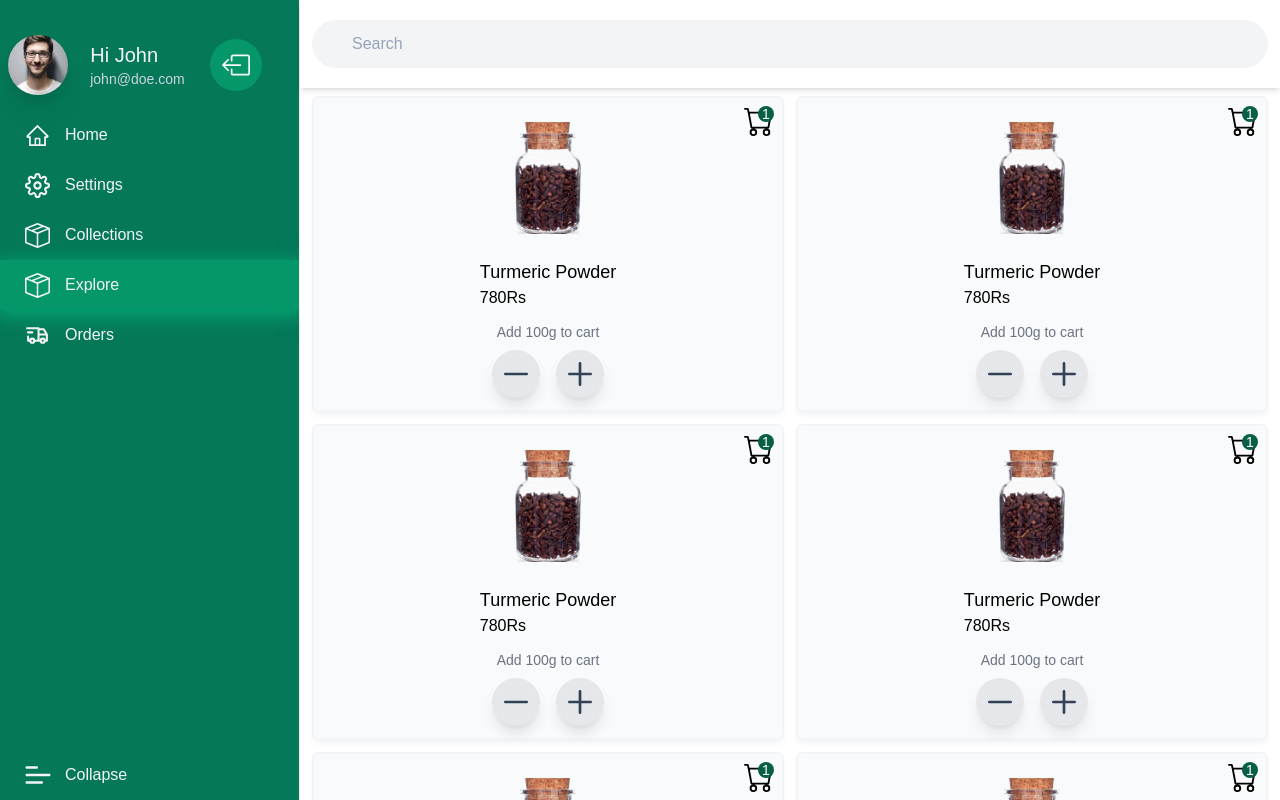
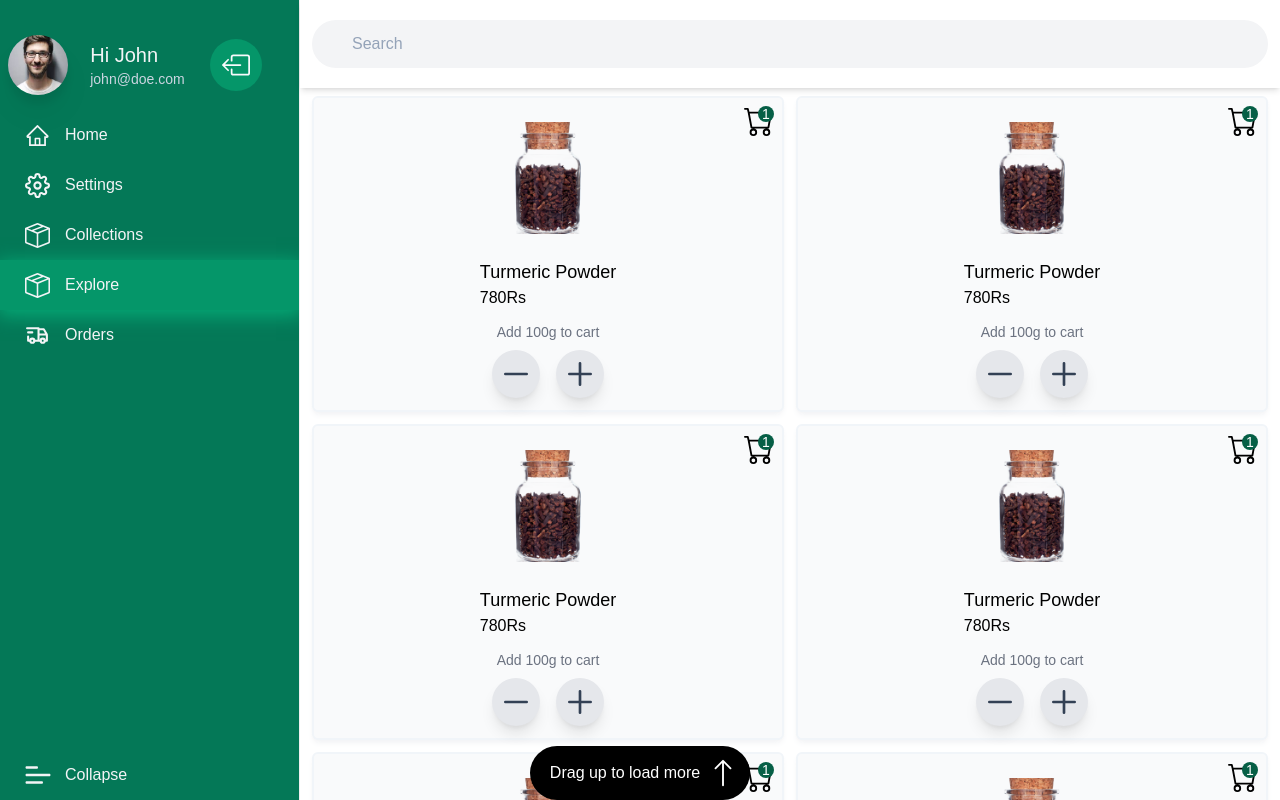
Before and after one commit to kidfromjupiter/taste, a Next.js app in the folder taste-frontend/: page /explore in a window 1280 px wide. Built offline with nearby package versions, Linux system fonts and the light colour scheme.

Commit message:
added pull up to refresh with framer

```diff
--- a/taste-frontend/src/app/explore/page.tsx
+++ b/taste-frontend/src/app/explore/page.tsx
@@ -10,99 +10,184 @@ import React, {
 	useEffect,
 } from "react";
 import { useSpring, animated } from "@react-spring/web";
+import { BsArrowUp } from "react-icons/bs";
 import FramerWrapper from "@/components/FramerWrapper";
-
+import { AiOutlineLoading } from "react-icons/ai";
+import {
+	m,
+	motion,
+	useDragControls,
+	useScroll,
+	useMotionValueEvent,
+	useMotionValue,
+	useTransform,
+	useSpring as framerSpring,
+	AnimatePresence,
+} from "framer-motion";
 type Props = {};
 
 const ExplorePage = (props: Props) => {
 	const ref = useRef<HTMLDivElement>(null);
-	const [style, api] = useSpring(() => ({
-		transform: "translateY(0%)",
-		immediate: true,
-	}));
-	const [scrollUp, setscrollUp] = useState(false);
+	const scrollContainerRef = useRef<HTMLDivElement>(null);
+	const bottomIntersectionDiv = useRef<HTMLDivElement>(null);
+	const [bottom, setBottom] = useState(false);
+	const [textShown, setTextShown] = useState(true);
+	const scrollYValue = useMotionValue(0);
+	const translateY = framerSpring(0, {
+		stiffness: 200,
+		damping: 40,
+	});
+	const dragProgress = useMotionValue(0);
+	const animatedColor = useTransform(
+		dragProgress,
+		[0, -200, -250],
+		["#000000", "#059669", "#d97706"]
+	);
 
-	const headerHeight = 200;
-	const topHeaderHeight = 80;
-	let lastScrollTop = 0;
-	let accumScrollMovement = 0;
-	const UP = 0;
-	const DOWN = 1;
-	let previousDirection = DOWN;
-	let headerTopRevealed = false;
-	const onScroll = useCallback((e: UIEvent<HTMLDivElement>) => {
-		// eslint-disable-next-line no-unused-vars
-		let currentDirection;
-		const scrollDiff = e.currentTarget.scrollTop - lastScrollTop;
-		if (scrollDiff > 0) {
-			currentDirection = DOWN;
+	const [loading, setLoading] = useState(false);
+
+	const { scrollY } = useScroll({
+		container: scrollContainerRef,
+		axis: "y",
+	});
+	useMotionValueEvent(dragProgress, "change", (latest) => {
+		if (latest < -200) {
+			setTextShown(false);
+			setLoading(true);
+		}
+	});
+	useEffect(() => {
+		if (loading == true) {
+			setTimeout(() => {
+				setLoading(false);
+			}, 1000);
+		}
+	}, [loading]);
+	useEffect(() => {
+		if (bottomIntersectionDiv.current) {
+			const observer = new IntersectionObserver(
+				([entry]) => {
+					if (entry.isIntersecting) {
+						setBottom(true);
+					}
+				},
+				{
+					root: scrollContainerRef.current,
+				}
+			);
+			observer.observe(bottomIntersectionDiv.current);
+		}
+	}, []);
+
+	useMotionValueEvent(scrollY, "change", (latest) => {
+		if (scrollYValue.get() == 0) {
+			scrollYValue.set(100);
+		}
+		if (latest > scrollYValue.get()) {
+			//SCROLLING DOWN
+			translateY.set(100);
 		} else {
-			currentDirection = UP;
-			if (e.currentTarget.scrollTop > headerHeight) {
-				if (previousDirection === DOWN) {
-					accumScrollMovement = Math.abs(scrollDiff);
-				}
-				accumScrollMovement += Math.abs(scrollDiff);
-				if (accumScrollMovement > 100) {
-					api({
-						transform: "translate3d(0px, 0px 0px)",
-						immediate: false,
-					});
-					headerTopRevealed = true;
-				}
-			}
+			//SCROLLING UP
+			setBottom(false);
+			setTextShown(true);
+			translateY.set(0);
 		}
+		//check if scroll is at bottom
 
-		if (
-			e.currentTarget.scrollTop > headerHeight - topHeaderHeight &&
-			e.currentTarget.scrollTop <= headerHeight &&
-			!headerTopRevealed &&
-			currentDirection === UP
-		) {
-			api({
-				immediate: true,
-				transform: "translate3d(0px, 0px, 0px)",
-			});
-		} else if (
-			e.currentTarget.scrollTop > headerHeight &&
-			currentDirection === DOWN
-		) {
-			api({
-				immediate: false,
-				transform: "translate3d(0px, -100%, 0px)",
-			});
-			headerTopRevealed = false;
-		} else if (e.currentTarget.scrollTop < headerHeight - topHeaderHeight) {
-			api({
-				immediate: true,
-				transform: "translate3d(0px, 0px, 0px)",
-			});
-			headerTopRevealed = false;
-		}
-
-		lastScrollTop = e.currentTarget.scrollTop;
-		previousDirection = currentDirection;
-	}, []);
+		scrollYValue.set(latest);
+	});
 
 	return (
 		<FramerWrapper>
-			<div className="h-screen relative">
-				<animated.div
-					style={style}
+			<m.div className="h-screen relative">
+				<m.div
+					style={{
+						translateY: useTransform(translateY, [0, 100], ["0%", "-100%"]),
+					}}
 					className=" absolute z-10 flex w-full px-3 bg-white py-5 shadow-md"
 					ref={ref}
 				>
 					<SearchBar className=" bg-gray-100 placeholder-slate-400 outline-none ring-0 rounded-full w-full px-10 py-3" />
-				</animated.div>
-				<div
-					className="w-full grid-flow-row grid-cols-2 grid gap-3 px-3 pb-10 pt-24 h-full overflow-auto"
-					onScroll={onScroll}
+				</m.div>
+				<m.div
+					className="w-full grid-flow-row grid-cols-2 grid gap-3 px-3 pb-16 pt-24 h-full overflow-auto "
+					ref={scrollContainerRef}
 				>
-					{Array.from({ length: 40 }).map((_, i) => {
+					{Array.from({ length: 10 }).map((_, i) => {
+						if (i == 9) {
+							return (
+								<div key={i} ref={bottomIntersectionDiv}>
+									<ProductCard />
+								</div>
+							);
+						}
 						return <ProductCard key={i} />;
 					})}
-				</div>
-			</div>
+				</m.div>
+			</m.div>
+			<AnimatePresence>
+				{bottom ? (
+					<motion.div
+						className="absolute bottom-0 right-0 px-16  touch-none text-white justify-center items-center w-full flex"
+						onDrag={(event, info) => {
+							dragProgress.set(info.offset.y);
+							if (info.offset.y < -200) {
+								setLoading(true);
+							}
+						}}
+						style={{}}
+						onDragEnd={() => dragProgress.set(0)}
+						drag="y"
+						dragSnapToOrigin={true}
+						dragElastic={0.5}
+						dragConstraints={{ top: 0 }}
+						dragPropagation={true}
+						exit={{ opacity: 0, y: 100 }}
+						initial={{ opacity: 0, y: 100 }}
+						animate={{ opacity: 1, transition: { type: "spring" }, y: 0 }}
+					>
+						<motion.div
+							style={{
+								backgroundColor: animatedColor,
+							}}
+							layout={true}
+							className=" flex p-3 rounded-full items-center"
+						>
+							<AnimatePresence>
+								{textShown ? (
+									<motion.div
+										className="w-full items-center px-2"
+										exit={{ opacity: 0 }}
+										animate={{ opacity: 1 }}
+										initial={{ opacity: 0 }}
+									>
+										Drag up to load more
+									</motion.div>
+								) : null}
+							</AnimatePresence>
+							<AnimatePresence>
+								{!loading ? (
+									<motion.div
+										exit={{ opacity: 0 }}
+										animate={{ opacity: 1 }}
+										initial={{ opacity: 0 }}
+									>
+										<BsArrowUp className="text-white text-3xl" />
+									</motion.div>
+								) : (
+									<motion.div
+										exit={{ opacity: 0 }}
+										animate={{ opacity: 1 }}
+										initial={{ opacity: 0 }}
+									>
+										<AiOutlineLoading className="text-white text-3xl animate-spin" />
+									</motion.div>
+								)}
+							</AnimatePresence>
+						</motion.div>
+					</motion.div>
+				) : null}
+			</AnimatePresence>
 		</FramerWrapper>
 	);
 };
--- a/taste-frontend/src/components/FramerWrapper.tsx
+++ b/taste-frontend/src/components/FramerWrapper.tsx
@@ -7,11 +7,11 @@ type Props = {
 
 const FramerWrapper = ({ children }: Props) => {
 	return (
-		<LazyMotion strict={true} features={domAnimation}>
+		<LazyMotion features={domAnimation}>
 			<m.div
 				initial={{ x: 300, opacity: 0 }}
 				animate={{ x: 0, opacity: 1 }}
-				exit={{ x: 300, opacity: 0 }}
+				exit={{ x: -300, opacity: 0 }}
 				transition={{
 					type: "spring",
 					stiffness: 260,
```
